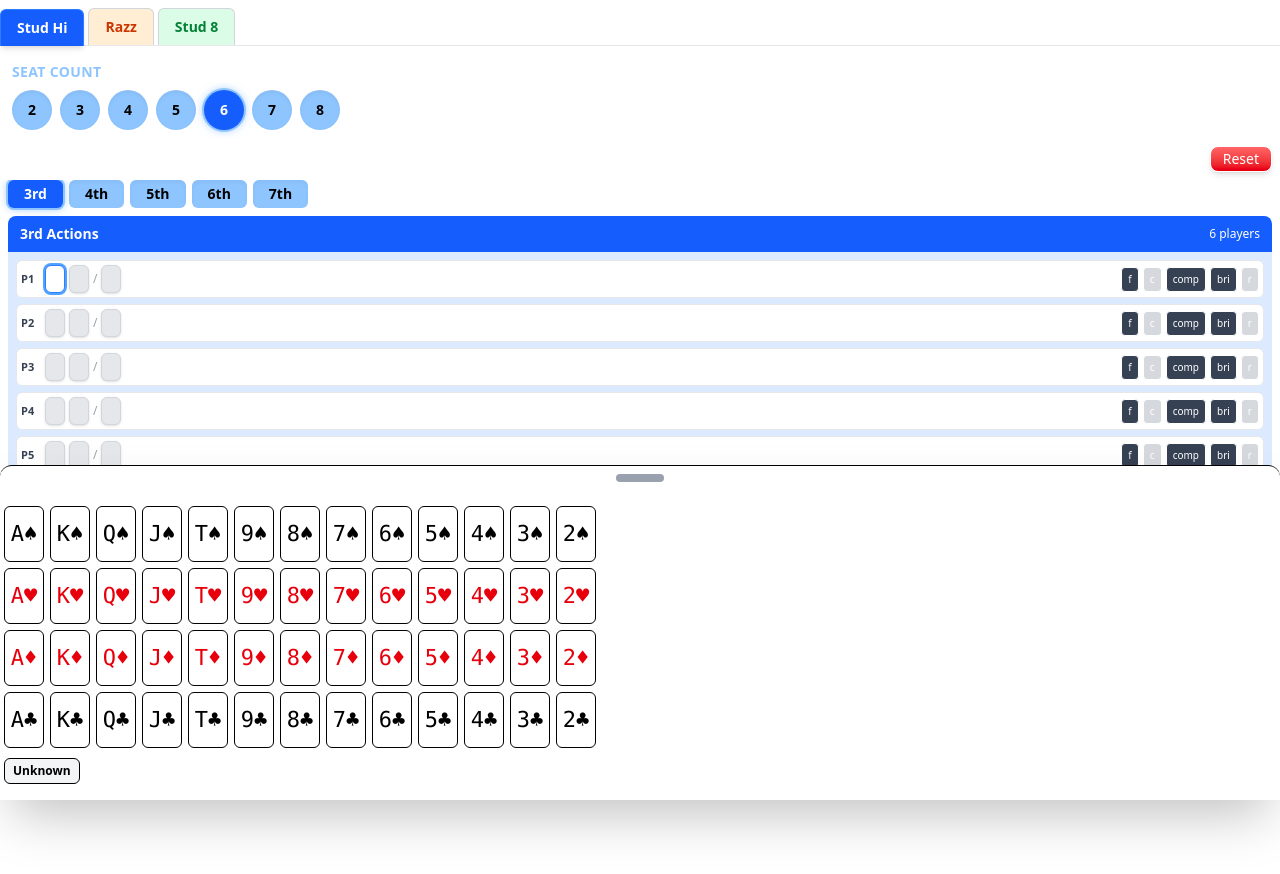
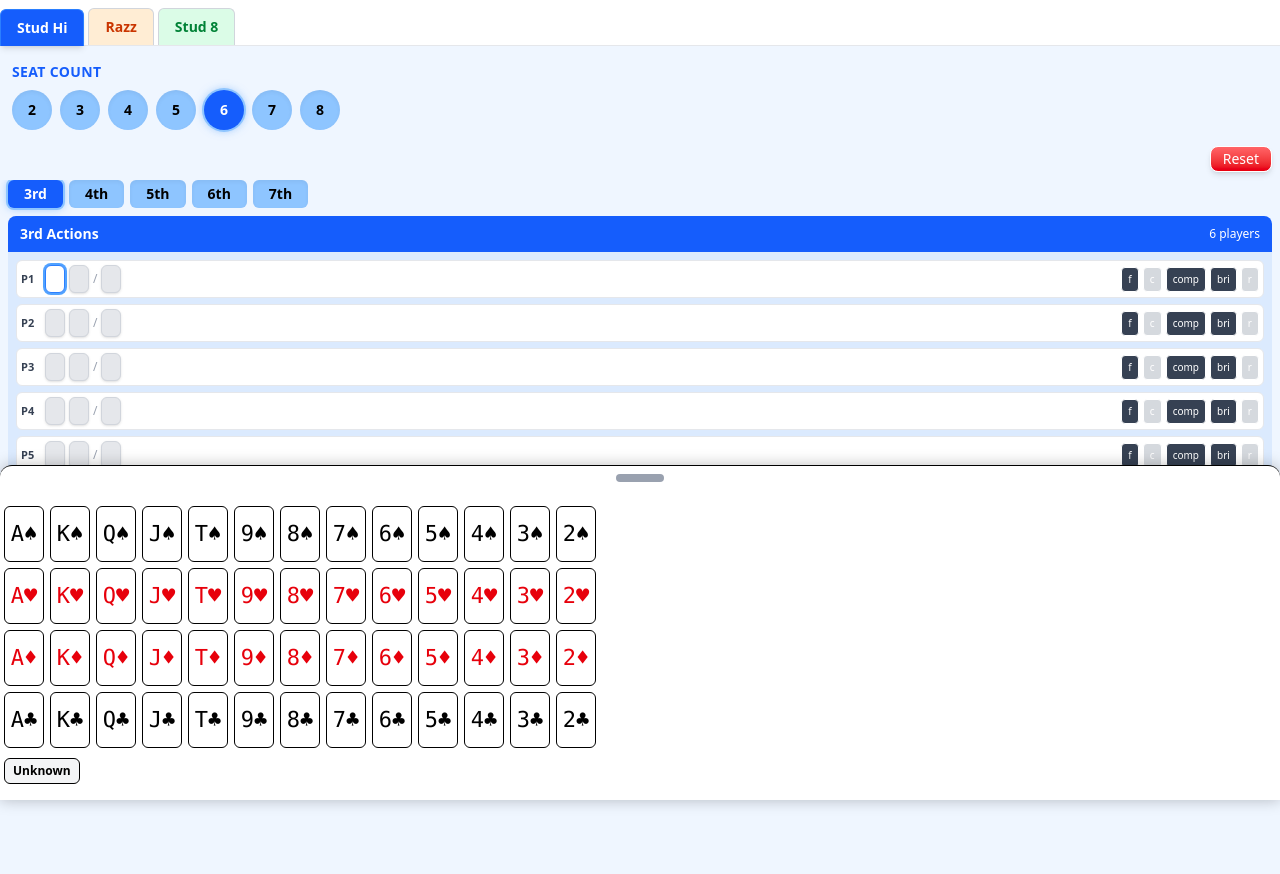
Before and after one commit to KenyaSugimoto/stud-hand-logger, a React (Vite) app: page / in a window 1280 px wide. Shown: the top 874 px of the page. Built offline with nearby package versions, Linux system fonts and the light colour scheme.

Commit message:
細かいデザイン修正

```diff
--- a/src/App.tsx
+++ b/src/App.tsx
@@ -18,11 +18,17 @@ export default function App() {
 	// 将来的にPC版も公開するが、今はモバイル版のみ提供するため、非常に大きなブレークポイントを指定して常にモバイル版を返す
 	const isMobile = useIsMobile(99999);
 
+	const bgColorByGameType: Record<StudGameType, string> = {
+		[StudGameType.StudHi]: "bg-blue-50",
+		[StudGameType.Razz]: "bg-orange-50",
+		[StudGameType.Stud8]: "bg-green-50",
+	};
+
 	if (isMobile) {
 		// 📱 モバイル：テーブルなし・入力ビューのみ
 		return (
-			<div className="w-full min-h-screen flex flex-col bg-white">
-				<div className="w-full shrink-0 flex items-center pt-2 border-b border-gray-200">
+			<div className={`w-full min-h-screen flex flex-col ${bgColorByGameType[gameType]}`}>
+				<div className="w-full shrink-0 flex items-center pt-2 border-b border-gray-200 sticky top-0 z-50 bg-white">
 					<GameTypeSelect />
 				</div>
 
@@ -46,7 +52,7 @@ export default function App() {
 	return (
 		<div className="w-full h-screen flex flex-col overflow-hidden bg-white">
 			{/* 上部 tabs */}
-			<div className="w-full shrink-0 flex items-center pt-2 border-b border-gray-200">
+			<div className="w-full shrink-0 flex items-center pt-2 border-b border-gray-200 sticky top-0 z-50 bg-white">
 				<GameTypeSelect />
 			</div>
 
--- a/src/components/ActionLogPanel.tsx
+++ b/src/components/ActionLogPanel.tsx
@@ -155,7 +155,7 @@ export const ActionLogPanel = () => {
 	const color = GAME_COLORS[gameType];
 
 	return (
-		<div className="p-1 bg-gray-50">
+		<div className="p-1">
 			<div className="flex justify-between items-center mb-2">
 				<h3 className="font-semibold text-gray-700">Action Log</h3>
 
--- a/src/components/GameTypeSelect.tsx
+++ b/src/components/GameTypeSelect.tsx
@@ -31,7 +31,7 @@ export const GameTypeSelect = () => {
 							className={`
 							px-4 py-2 text-sm font-semibold transition-all
 							border border-b-0 rounded-t-md
-							${active ? `${ACTIVE_TAB[gt]} shadow-md -mb-[1px]` : `${INACTIVE_TAB[gt]} border-gray-300`}
+							${active ? `${ACTIVE_TAB[gt]} shadow-md -mb-px` : `${INACTIVE_TAB[gt]} border-gray-300`}
 							`}
 						>
 							{GAME_TYPE_LABELS[gt]}
--- a/src/components/PlayersSelect.tsx
+++ b/src/components/PlayersSelect.tsx
@@ -13,7 +13,7 @@ export const PlayersSelect = () => {
 		<div className="flex flex-col px-1 gap-2 items-start">
 			<p
 				className={`text-sm font-bold tracking-wide ${
-					gameType === "STUD_HI" ? "text-blue-300" : gameType === "RAZZ" ? "text-orange-300" : "text-green-300"
+					gameType === "STUD_HI" ? "text-blue-600" : gameType === "RAZZ" ? "text-orange-600" : "text-green-600"
 				}`}
 			>
 				SEAT COUNT
--- a/src/components/mobile/MobileCardSelectPanel.tsx
+++ b/src/components/mobile/MobileCardSelectPanel.tsx
@@ -13,7 +13,7 @@ export const MobileCardSelectPanel = ({ open, toggle }: Props) => {
 		<div className="fixed inset-x-0 bottom-0 z-40 pointer-events-none">
 			<div
 				className={`
-					bg-white shadow-2xl border-t rounded-t-xl
+					bg-white shadow-[0_0_15px_rgba(0,0,0,0.25)] border-t rounded-t-xl
 					transition-all duration-300 overflow-hidden pointer-events-auto
 					${open ? MAX_H_CLASS : "max-h-10"}
 				`}
```
